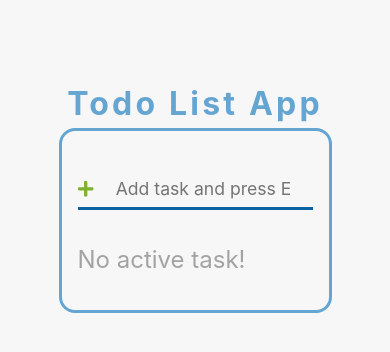
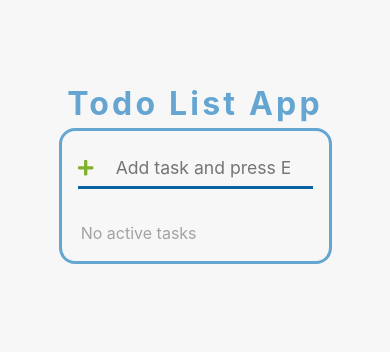
Before and after one commit to GennadjiLudin/todo_react-redux_app, a React (Create React App) app in the folder todo-list/: page / in a window 390 px wide. Shown: the top 352 px of the page. Built offline with nearby package versions, Linux system fonts and the light colour scheme; what redux-localstorage-simple would draw is missing.

Commit message:
Did better UX and UI

```diff
--- a/todo-list/src/components/Footer/Footer.jsx
+++ b/todo-list/src/components/Footer/Footer.jsx
@@ -17,7 +17,7 @@ const FILTERS_BTN = [
     },
 ];
 
-const Footer = ({amount, activeFilter, changeFilter}) => {
+const Footer = ({tasks, activeCounter, completedCounter, activeFilter, changeFilter}) => {
     return (
         <div className="footer">
             <div className="btn-group">
@@ -29,7 +29,7 @@ const Footer = ({amount, activeFilter, changeFilter}) => {
                     >{text}</button>
                 ))}
             </div>
-            <span className="amount"> {`${amount} active tasks`} </span>
+            <span className="amount"> {activeFilter === "completed" ? `${completedCounter} completed tasks` : activeFilter === "active" ? `${activeCounter} active tasks` : `${tasks.length} tasks`} </span>
         </div>
     )
 }
--- a/todo-list/src/components/Footer/Footer.scss
+++ b/todo-list/src/components/Footer/Footer.scss
@@ -2,13 +2,14 @@
     display: flex;
     justify-content: space-between;
     align-items: flex-end;
-    margin-top: 2rem;
-    font-size: 1.8rem;
+    font-size: 1.5rem;
+    margin-bottom: 2rem;
 
     .btn-group {
         display: flex;
         justify-content: flex-start;
-        width: 25rem;
+        margin-top: 1rem;
+        width: 23rem;
 
         .filter-btn {
             font-size: 1rem;
@@ -39,7 +40,6 @@
         flex-direction: column;
         justify-content: center;
         align-items: center;
-        margin-top: 1rem;
 
         .btn-group {
             width: 100%;
@@ -54,6 +54,8 @@
 
 @media (max-width: 600px) {
     .footer {
+        margin-bottom: .2rem;
+
         .amount {
             font-size: 1.375rem;
         }
--- a/todo-list/src/components/ToDoInput/ToDoInput.jsx
+++ b/todo-list/src/components/ToDoInput/ToDoInput.jsx
@@ -11,7 +11,7 @@ const ToDoInput = ({value, onChange, onKeyPress, onBlur}) => {
             <FontAwesomeIcon icon={faPlus} className="plus" />
             <input
                 className="todo-input"
-                placeholder="Add task and press Enter"
+                placeholder={window.screen.width < 600 ? "Add and press Enter" : "Add task and press Enter"}
                 onChange={onChange}
                 onKeyPress={onKeyPress}
                 onBlur={onBlur}
--- a/todo-list/src/components/ToDoInput/ToDoInput.scss
+++ b/todo-list/src/components/ToDoInput/ToDoInput.scss
@@ -27,7 +27,7 @@
 
 @media (max-width: 600px) {
     .todo-input-wrapper {
-        margin-top: 1.5rem;
+        margin-top: .2rem;
         font-size: 1.1rem;
 
         .todo-input {
--- a/todo-list/src/components/ToDoList/ToDoList.jsx
+++ b/todo-list/src/components/ToDoList/ToDoList.jsx
@@ -8,8 +8,8 @@ import './ToDoList.scss';
 
 
 
-const ToDoList = ({tasksList, removeTask, completeTask, changeTask}) => {
-    console.log(tasksList.length);
+const ToDoList = ({tasksList, removeTask, completeTask, changeTask, activeFilter}) => {
+
     return (
         <Droppable droppableId={String(Date.now())}>
             {provided => (
@@ -19,7 +19,7 @@ const ToDoList = ({tasksList, removeTask, completeTask, changeTask}) => {
                             {tasksList.map(({id, text, isCompleted}, index) => (
                                 <CSSTransition
                                     key={id}
-                                timeout={300}
+                                    timeout={{enter: 300, exit: 50}}
                                     classNames="item"
                                 >
                                     <ToDoItem
@@ -37,12 +37,14 @@ const ToDoList = ({tasksList, removeTask, completeTask, changeTask}) => {
                         </TransitionGroup>
                         {provided.placeholder}
                     </ul>
-                {tasksList.length === 0 && <span className="empty" >No active task!</span>}
+                    <TransitionGroup>
+                        <CSSTransition timeout={300} classNames="item">
+                            <span className={tasksList.length === 0 ? "empty" : "empty hide"} > {tasksList.length === 0 && activeFilter === "completed" ? "No completed tasks" : tasksList.length === 0 && "No active tasks"} </span>
+                        </CSSTransition>
+                    </TransitionGroup>
                 </>
             )}
-
         </Droppable>
-
     );
 }
 
--- a/todo-list/src/components/ToDoList/ToDoList.scss
+++ b/todo-list/src/components/ToDoList/ToDoList.scss
@@ -9,7 +9,7 @@
 
 .item-enter-active {
     opacity: 1;
-    transition: opacity 500ms ease-in;
+    transition: opacity 300ms ease-in;
 }
 
 .item-exit {
@@ -18,13 +18,22 @@
 
 .item-exit-active {
     opacity: 0;
-    transition: opacity 500ms ease-in;
+    transition: opacity 50ms ease-in;
 }
 
 .empty {
-    font-size: 1.5rem;
+    font-size: 1.375rem;
     line-height: 1.5;
-    margin-bottom: .5rem;
     color: #a3a3a3;
-    margin-right: .5rem;
+    margin-left: .2rem;
 }
+
+.hide {
+    display: none;
+}
+
+@media (max-width: 600px) {
+    .empty {
+        font-size: 1rem;
+    }
+}
--- a/todo-list/src/containers/Todo/Todo.js
+++ b/todo-list/src/containers/Todo/Todo.js
@@ -54,6 +54,7 @@ class Todo extends Component {
     }
 
     getActiveTasksCounter = tasks => tasks.filter(task => !task.isCompleted).length;
+    getCompletedCounter = tasks => tasks.filter(task => task.isCompleted).length;
 
     onDragEnd = ({destination, source, draggableId}) => {
 
@@ -76,14 +77,15 @@ class Todo extends Component {
         const {tasks, removeTask, completeTask, changeFilter, filters, changeTask} = this.props;
         const isTasksExist = tasks && tasks.length > 0;
         const filteredTasks = this.filterTasks(tasks, filters);
-        const tasksCounter = this.getActiveTasksCounter(tasks);
+        const activeCounter = this.getActiveTasksCounter(tasks);
+        const completedCounter = this.getCompletedCounter(tasks);
 
         return (
             <DragDropContext onDragEnd={this.onDragEnd}>
                 <div className="todo-wrapper">
                     <ToDoInput onKeyPress={this.addTask} onBlur={this.onBlurHandle} onChange={this.handleInputChange} value={taskText} />
-                    <ToDoList changeTask={changeTask} completeTask={completeTask} tasksList={filteredTasks} removeTask={removeTask} />
-                    {isTasksExist && <Footer changeFilter={changeFilter} amount={tasksCounter} activeFilter={filters} />}
+                    <ToDoList changeTask={changeTask} completeTask={completeTask} tasksList={filteredTasks} removeTask={removeTask} activeFilter={filters} />
+                    {isTasksExist && <Footer changeFilter={changeFilter} activeCounter={activeCounter} completedCounter={completedCounter} tasks={tasks} activeFilter={filters} />}
                 </div>
             </DragDropContext>
         );
--- a/todo-list/src/containers/Todo/Todo.scss
+++ b/todo-list/src/containers/Todo/Todo.scss
@@ -1,7 +1,7 @@
 .todo-wrapper {
     border: .2rem solid #65A5D1;
     border-radius: 1rem;
-    padding: 1rem 1rem 2rem 1rem;
+    padding: 1rem 1rem 1rem 1rem;
     -webkit-border-radius: 1rem;
     -moz-border-radius: 1rem;
     -ms-border-radius: 1rem;
```
Also changed, not shown: 12 other files (tests, documents, lock files or other folders). Lines whose indentation alone changed are shown as unchanged.
